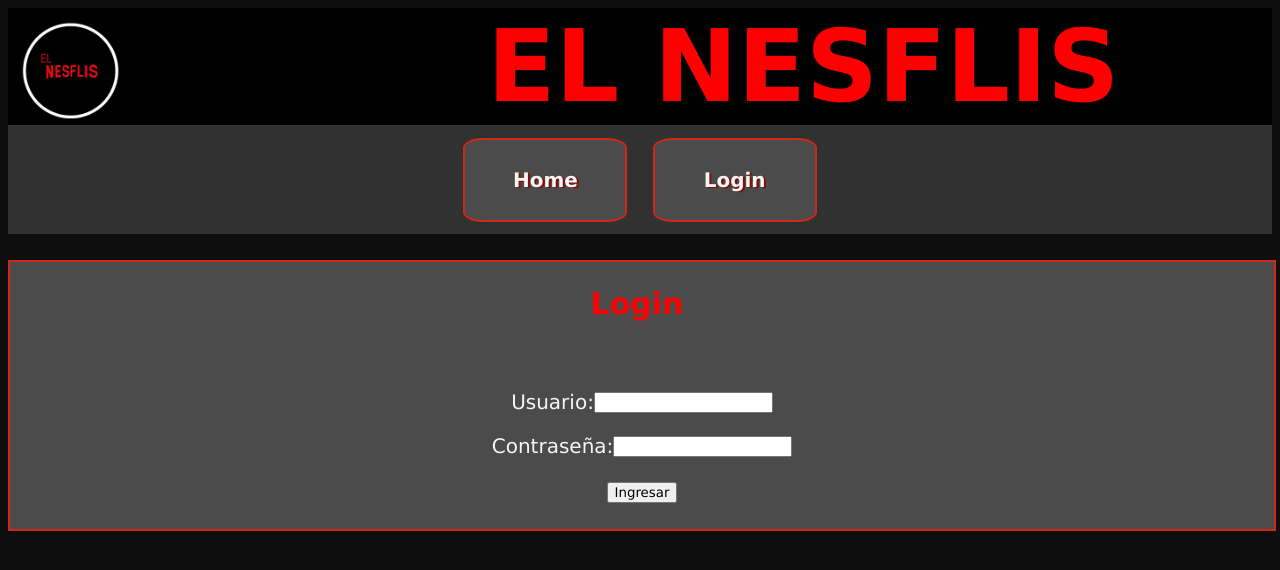
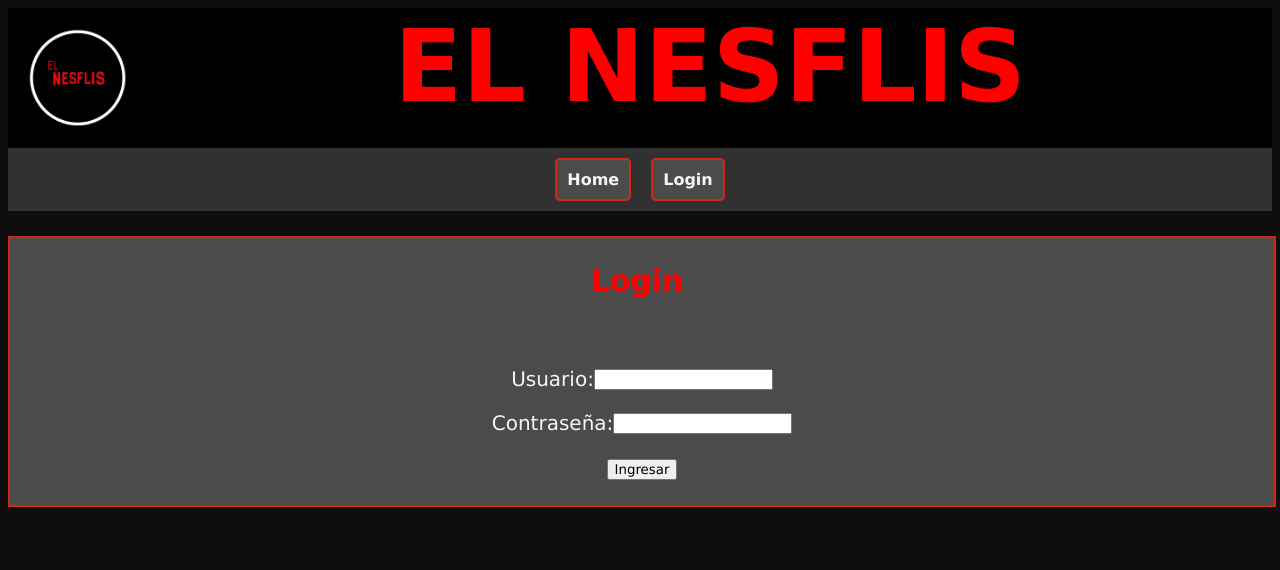
Before and after one commit to AgustinGAguirre/final-Bajo-Berger, a Next.js app in the folder frontend/: page /login in a window 1280 px wide. Shown: the top 570 px of the page. Built offline with nearby package versions, Linux system fonts and the light colour scheme.

Commit message:
Mejorar estilos Home

```diff
--- a/frontend/pages/_app.js
+++ b/frontend/pages/_app.js
@@ -22,12 +22,12 @@ function MyApp({ Component, pageProps }) {
       </header>
 
       <nav>
-        <a className='home-login' href="/">Home</a>
+        <a className='menu-item' href="/">Home</a>
         {!isLoggedIn && (
-          <a className='home-login' href="/login">Login</a>
+          <a className='menu-item' href="/login">Login</a>
         )}
         {isLoggedIn && (
-          <a className='home-login' href="#" onClick={handleLogout}>Logout</a>
+          <a className='menu-item' href="#" onClick={handleLogout}>Logout</a>
         )}
 
       </nav>
--- a/frontend/styles/globals.css
+++ b/frontend/styles/globals.css
@@ -1,5 +1,5 @@
 * {
-  font-family:Verdana, Geneva, Tahoma, sans-serif;
+  font-family: Verdana, Geneva, Tahoma, sans-serif;
 }
 
 body {
@@ -13,13 +13,11 @@ header {
 }
 
 header > img {
-  margin-top: 1%;
-  margin-left: 1%;
+  margin: 20px;
 }
 
 h1 {
-  margin: 0;
-  margin-left: 29%;
+  margin: auto;
   font-size: 100px;
   margin-top: 0;
   margin-bottom: 0;
@@ -30,28 +28,19 @@ nav {
   text-align: center;
 }
 
-.home-login {
+.menu-item {
   background-color: rgb(75, 75, 75);
   text-decoration: none;
   color: whitesmoke;
-  margin: 1% 1% 1% 1%;
-  font-size: 20px;
-  text-indent:0;
-	border:2px solid #d02718;
-  border-radius: 12% 12% 12% 12%;
-	display:inline-flex;
-	font-family:Verdana;
-	font-weight:bold;
-	font-style:normal;
-  height:80px;
-	line-height:80px;
-  width:160px;
-	text-decoration:none;
-	align-items :center;
-  align-content: center;
+  margin: 10px;
+  border: 2px solid #d02718;
+  border-radius: 5px;
+  display: inline-flex;
+  font-family: Verdana;
+  font-weight: bold;
+  font-style: normal;
+  padding: 10px;
   justify-content: center;
-	text-shadow:2px 1px 0px #810e05;
-  margin-bottom: 1%;
 }
 
 #peliculas {
@@ -60,11 +49,15 @@ nav {
   width: 100%;
   text-align: center;
   margin-top: 2%;
-  box-shadow: 9px 9px 26px -10px rgba(0,0,0,0.55) inset;
+  box-shadow: 9px 9px 26px -10px rgba(0, 0, 0, 0.55) inset;
   flex-direction: row;
   justify-content: flex-start;
   flex-wrap: wrap;
   border-bottom: 0px;
+}
+
+#peliculas .title {
+  color: lightgray;
 }
 
 #container {
@@ -81,8 +74,8 @@ nav {
   text-align: center;
   margin-top: 2%;
   font-size: 20px;
-  text-indent:0;
-	border:2px solid #d02718;
+  text-indent: 0;
+  border: 2px solid #d02718;
   margin-bottom: 2%;
 }
 
@@ -97,55 +90,60 @@ h2 {
   padding-right: 15px;
 }
 
-.images {
-  border-radius: 12% 12% 0 0;
-  object-fit: cover;
-}
 
 .img-container {
   color: grey;
-  background-color: crimson;
+  background-color: white;
   display: flex;
   flex-direction: column;
   align-items: center;
   border: 1px solid black;
-  border-radius: 10%;
   margin: 20px auto;
-  box-shadow: 0px -100px 100px 14px #000 inset;
+  border-radius: 12px 12px;
+}
+
+.img-container .movie-title {
+  font-size: 20px;
+  word-break: break-all;
+  color: darkred;
+  font-weight: bold;
+  margin: 5px;
+}
+
+.img-container > .cover {
+  border-radius: 10px 10px 0 0;
+}
+
+.editar-eliminar-container {
+  display: flex;
+  flex-direction: row;
 }
 
 .editar-eliminar {
-  text-indent:0;
-	border:1px solid #d02718;
-  border-radius: 12% 12% 12% 12%;
-	display:inline;
-	color:red;
-	font-family:Verdana;
-	font-size:14px;
-	font-weight:bold;
-	font-style:normal;
-  height:30px;
-	line-height:30px;
-  width:68px;
-	text-decoration:none;
-	text-align:center;
-	text-shadow:1px 1px 0px #810e05;
-  margin-bottom: 2px;
-  box-shadow: 9px 9px 26px -10px rgba(0,0,0,0.55) inset;
+  background-color: rgb(75, 75, 75);
+  text-decoration: none;
+  color: whitesmoke;
+  margin: 10px;
+  border: 2px solid #d02718;
+  border-radius: 5px;
+  display: inline-flex;
+  font-family: Verdana;
+  font-weight: bold;
+  font-style: normal;
+  padding: 10px;
+  justify-content: center;
 }
 
 .editar-eliminar:hover {
-	background-color:#c62d1f;
-  color: darkgray;
+  background-color: #c62d1f;
 }
 
 .editar-eliminar:active {
-	position:relative;
-	top:1px;
+  position: relative;
+  top: 1px;
 }
 
 .background {
-  box-shadow: 9px 9px 26px -10px rgba(0,0,0,0.55);
   display: flex;
   flex-direction: row;
   justify-content: flex-start;
```
Also changed, not shown: frontend/pages/index.js (+6 -5 lines), 1 other file (tests, documents, lock files or other folders).
